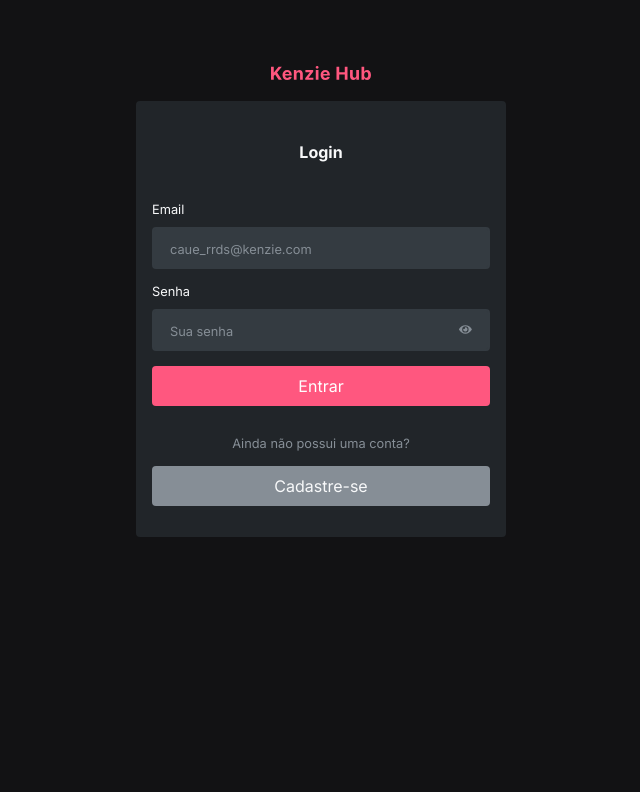
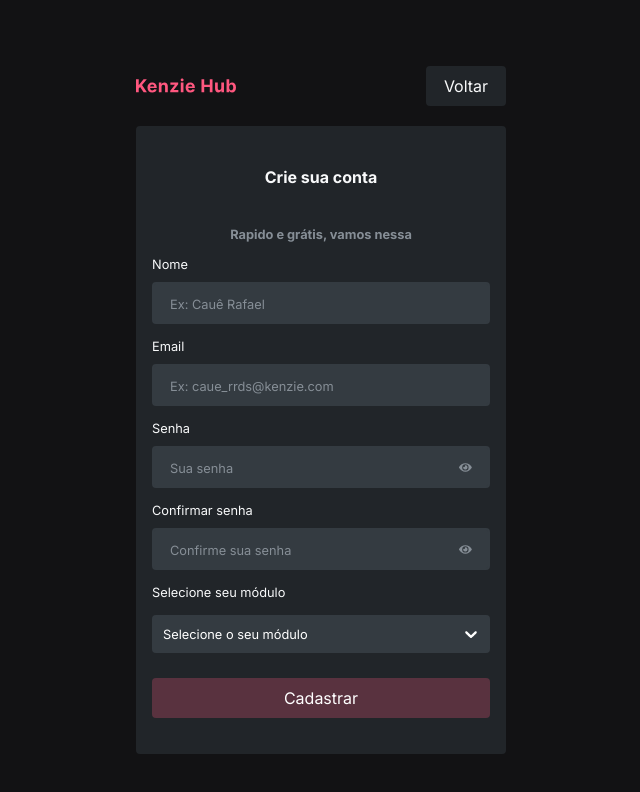
Before and after one commit to Kenzie-Academy-Brasil-Developers/react-entrega-s2-kenzie-hub-cauerrds, a React (Create React App) app: page / in a window 1280 px wide. Shown: the top 792 px of the page, without its empty margins (319-959 px from the left). Built offline with nearby package versions, Linux system fonts and the light colour scheme.

Commit message:
feat: componente Cadastro

```diff
--- a/package.json
+++ b/package.json
@@ -11,6 +11,7 @@
     "react-icons": "^4.3.1",
     "react-router-dom": "^6.3.0",
     "react-scripts": "5.0.1",
+    "react-select": "^5.3.0",
     "styled-components": "^5.3.5",
     "web-vitals": "^2.1.0"
   },
--- a/src/components/Inputs/styles.js
+++ b/src/components/Inputs/styles.js
@@ -19,6 +19,7 @@
   }
 
   input {
+    width: 100%;
     height: 38px;
     background: transparent;
     align-items: center;
--- /dev/null
+++ b/src/pages/Cadastro/index.jsx
@@ -0,0 +1,100 @@
+import { Button } from "../../components/Buttons";
+import { Inputs } from "../../components/Inputs";
+import { AnimationContainer, Container, Content } from "./styles";
+
+import logo from "../../assets/logo.svg";
+import { FaEye } from "react-icons/fa";
+
+import Select from "react-select";
+
+const options = [
+  { value: "Modulo 1", label: "Modulo 1" },
+  { value: "Modulo 2", label: "Modulo 2" },
+  { value: "Modulo 3", label: "Modulo 3" },
+  { value: "Modulo 4", label: "Modulo 4" },
+  { value: "Modulo 5", label: "Modulo 5" },
+];
+
+const Cadastro = () => {
+  const optionsTheme = (theme) => {
+    console.log(theme);
+    return {
+      ...theme,
+
+      colors: {
+        danger: "transparent",
+        dangerLight: "transparent",
+        neutral0: "#343B41",
+        neutral5: "transparent",
+        neutral10: "transparent",
+        neutral20: "transparent",
+        neutral30: "#FFFFFF",
+        neutral40: "#FFFFFF",
+        neutral50: "#FFFFFF",
+        neutral60: "#FFFFFF",
+        neutral70: "hsl(0, 0%, 30%)",
+        neutral80: "#FFFFF",
+        neutral90: "transparent",
+        primary: "#868E96",
+        primary25: "#868E96",
+        primary50: "#FFFFFF",
+        primary75: "transparent",
+      },
+    };
+  };
+
+  return (
+    <Container>
+      <Content>
+        <div className="logoDiv">
+          <img src={logo} alt="Logo Kenzie-hub" />
+          <Button
+            backGround="#212529"
+            textColor="#F8F9FA"
+            backGroundHover="#343B41"
+          >
+            Voltar
+          </Button>
+        </div>
+        <AnimationContainer>
+          <form>
+            <h1>Crie sua conta</h1>
+            <h2>Rapido e grátis, vamos nessa</h2>
+            <Inputs label="Nome" placeholder="Ex: Cauê Rafael" />
+
+            <Inputs label="Email" placeholder="Ex: caue_rrds@kenzie.com" />
+            <Inputs
+              icon={FaEye}
+              type="password"
+              label="Senha"
+              placeholder="Sua senha"
+            />
+            <Inputs
+              icon={FaEye}
+              type="password"
+              label="Confirmar senha"
+              placeholder="Confirme sua senha"
+            />
+            <div className="selectDiv">
+              <p>Selecione seu módulo</p>
+              <Select
+                theme={optionsTheme}
+                options={options}
+                placeholder="Selecione o seu módulo"
+                isSearchable
+              />
+            </div>
+            <Button
+              backGround="#59323F"
+              textColor="#FFFFFF"
+              backGroundHover="#FF427F"
+            >
+              Cadastrar
+            </Button>
+          </form>
+        </AnimationContainer>
+      </Content>
+    </Container>
+  );
+};
+export { Cadastro };
--- /dev/null
+++ b/src/pages/Cadastro/styles.js
@@ -0,0 +1,99 @@
+import styled, { keyframes } from "styled-components";
+
+export const Container = styled.div`
+  height: 100vh;
+  padding: 1rem;
+  align-items: stretch;
+  text-align: center;
+`;
+
+export const Content = styled.div`
+  display: flex;
+  row-gap: 20px;
+  flex-direction: column;
+  align-items: center;
+  justify-content: center;
+  width: 100%;
+  max-width: 370px;
+  margin: auto;
+
+  .logoDiv {
+    margin-top: 50px;
+    width: 100%;
+    display: flex;
+    justify-content: space-between;
+
+    img {
+      width: 100px;
+    }
+    button {
+      width: 80px;
+    }
+  }
+`;
+
+const fadeIn = keyframes`
+from{
+    opacity: 0;
+}
+to {
+    opacity: 100%;
+}
+`;
+
+export const AnimationContainer = styled.div`
+  display: flex;
+  flex-direction: column;
+  align-items: center;
+  justify-content: center;
+  row-gap: 15px;
+  animation: ${fadeIn} 1s;
+  width: 100%;
+  background-color: var(--grey2);
+  padding: 1rem;
+  border-radius: 4px;
+  form,
+  .cadastroDiv {
+    display: flex;
+    flex-direction: column;
+    row-gap: 15px;
+    width: 100%;
+    text-align: center;
+
+    font-size: 0.8rem;
+    color: var(--white);
+
+    h1 {
+      margin: 25px 0;
+      color: var(--white);
+      font-size: 1rem;
+    }
+    h2 {
+      font-size: 0.8rem;
+      color: var(--greyFont);
+    }
+
+    .label {
+      margin-bottom: 10px;
+    }
+    .selectDiv {
+      text-align: left;
+      p {
+        margin-bottom: 15px;
+        color: var(--gray5);
+      }
+      svg {
+        color: #ffffff;
+      }
+    }
+  }
+
+  button {
+    width: 100%;
+    font-weight: 500;
+    margin: 10px 0 20px 0;
+  }
+  p {
+    color: var(--greyFont);
+  }
+`;
--- a/src/routes/index.jsx
+++ b/src/routes/index.jsx
@@ -1,11 +1,12 @@
 import { Routes, Route } from "react-router";
+import { Cadastro } from "../pages/Cadastro";
 
 import { Home } from "../pages/Home";
 
 const RoutesComponent = () => {
   return (
     <Routes>
-      <Route exact path="/" element={<Home />} />
+      <Route exact path="/" element={<Cadastro />} />
     </Routes>
   );
 };
```
Also changed, not shown: 1 other file (tests, documents, lock files or other folders).
